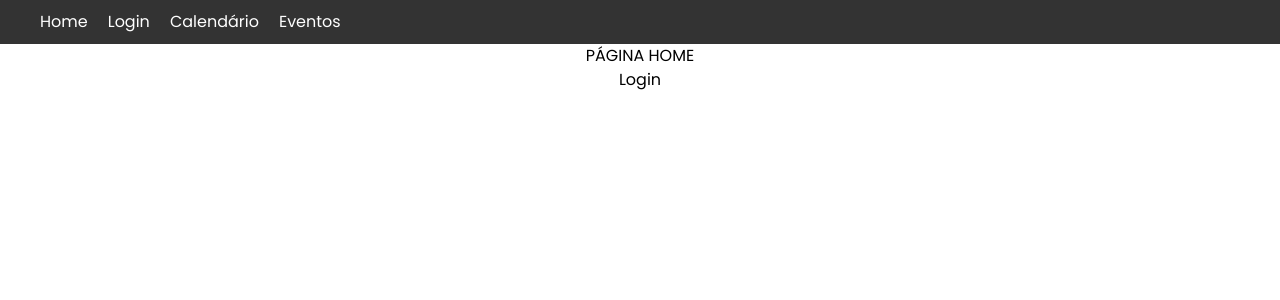
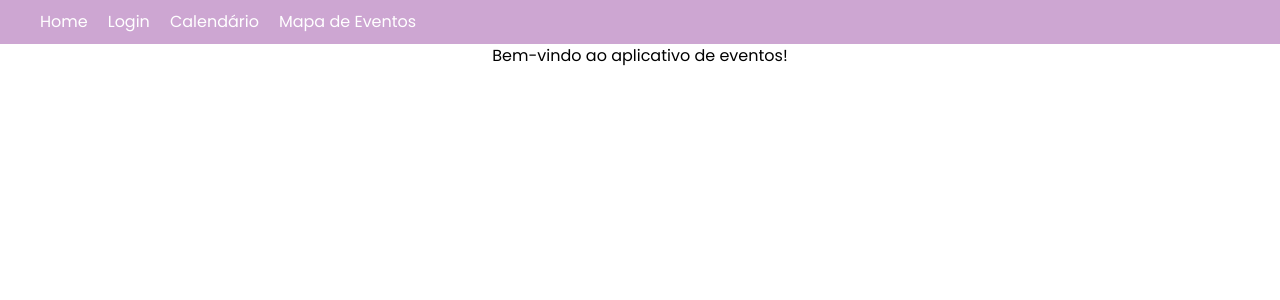
Before and after one commit to Antonio2483/app-eventos, a React (Create React App) app in the folder front-end/: page /home in a window 1280 px wide. Shown: the top 300 px of the page. Built offline with nearby package versions, Linux system fonts and the light colour scheme; sample sign-in values are in the browser's storage; a web font is replaced by a local one.

Commit message:
AppEventos1.1

```diff
--- a/front-end/src/Components/Header/Style.css
+++ b/front-end/src/Components/Header/Style.css
@@ -1,8 +1,8 @@
 /* Header.css */
 
 header {
-    background-color: #333;
-    color: white;
+    background-color: #cda6d2;
+    color: #fff;
     padding: 10px 20px;
     display: flex;
     justify-content: space-between;
--- a/front-end/src/Components/Header/index.jsx
+++ b/front-end/src/Components/Header/index.jsx
@@ -2,14 +2,14 @@ import React from 'react';
 import { Link } from 'react-router-dom';
 import './Style.css';
 
-const Header = ()  => (
+const Header = () => (
     <header>
         <nav>
             <ul>
                 <li><Link to="/home">Home</Link></li>
                 <li><Link to="/login">Login</Link></li>
                 <li><Link to="/calendario">Calendário</Link></li>
-                    <li><Link to="/eventos">Eventos</Link></li>
+                <li><Link to="/mapa">Mapa de Eventos</Link></li>
             </ul>
         </nav>
     </header>
--- a/front-end/src/Pages/HomePage/Style.css
+++ b/front-end/src/Pages/HomePage/Style.css
@@ -0,0 +1,15 @@
+html, body {
+    height: 100%;
+    margin: 0;
+}
+
+.home-page {
+    min-height: 100vh;
+    display: flex;
+    flex-direction: line;
+}
+
+.home-content {
+    height: 100%;
+    flex: 1;
+}
--- a/front-end/src/Pages/HomePage/index.jsx
+++ b/front-end/src/Pages/HomePage/index.jsx
@@ -5,10 +5,12 @@ import { Link } from 'react-router-dom';
 export default function Home() {
 
     return (
-        <div>
-            <Header />
-            <p>PÁGINA HOME</p>
-            <Link to="/login">Login</Link>
+        <div className="home-page">
+            <Header className="home-header" />
+            <div className="home-content">
+                {/* Conteúdo da página */}
+                <h1>Bem-vindo ao aplicativo de eventos!</h1>
+            </div>
         </div>
     );
 }
--- a/front-end/src/Pages/EventosPage/index.jsx
+++ b/front-end/src/Pages/MapaPage/index.jsx
@@ -5,12 +5,12 @@ import axios from 'axios';
 
 import Header from "../../Components/Header"
 
-export default function Eventos() {
+export default function Mapa() {
     // Isso aqui faz uma requisição pro controller de eventos lá no back, chamando a função getEventos
     const [eventos, setEventos] = useState([]);
 
     useEffect(() => {
-        axios.get('http://localhost:5000/eventos')
+        axios.get('http://localhost:5000/mapa')
             .then(response => setEventos(response.data))
             .catch(error => console.error('Erro ao buscar eventos:', error));
     }, []);
@@ -18,7 +18,7 @@ export default function Eventos() {
     return (
         <div>
             <Header />
-            <p>Eventos</p>
+            <p>Mapa de Eventos</p>
             <ul>
                 {eventos.map(evento => (
                     <li key={evento.id}>{evento.nome} - {evento.data}</li>
```
Also changed, not shown: front-end/src/Rotas/index.jsx (+7 -7 lines), front-end/src/Pages/MapaPage/Style.css (added). Lines whose indentation alone changed are shown as unchanged.
